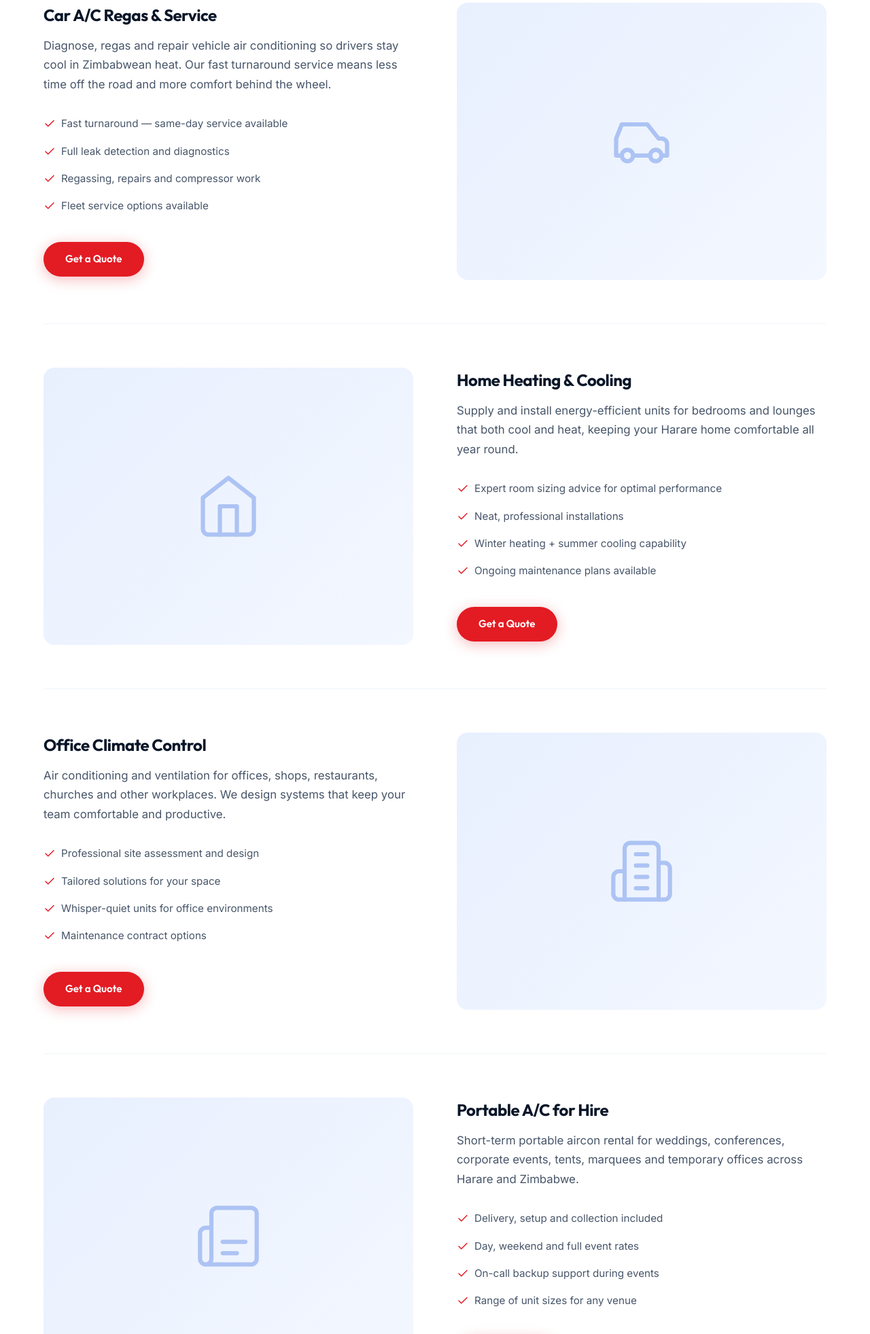
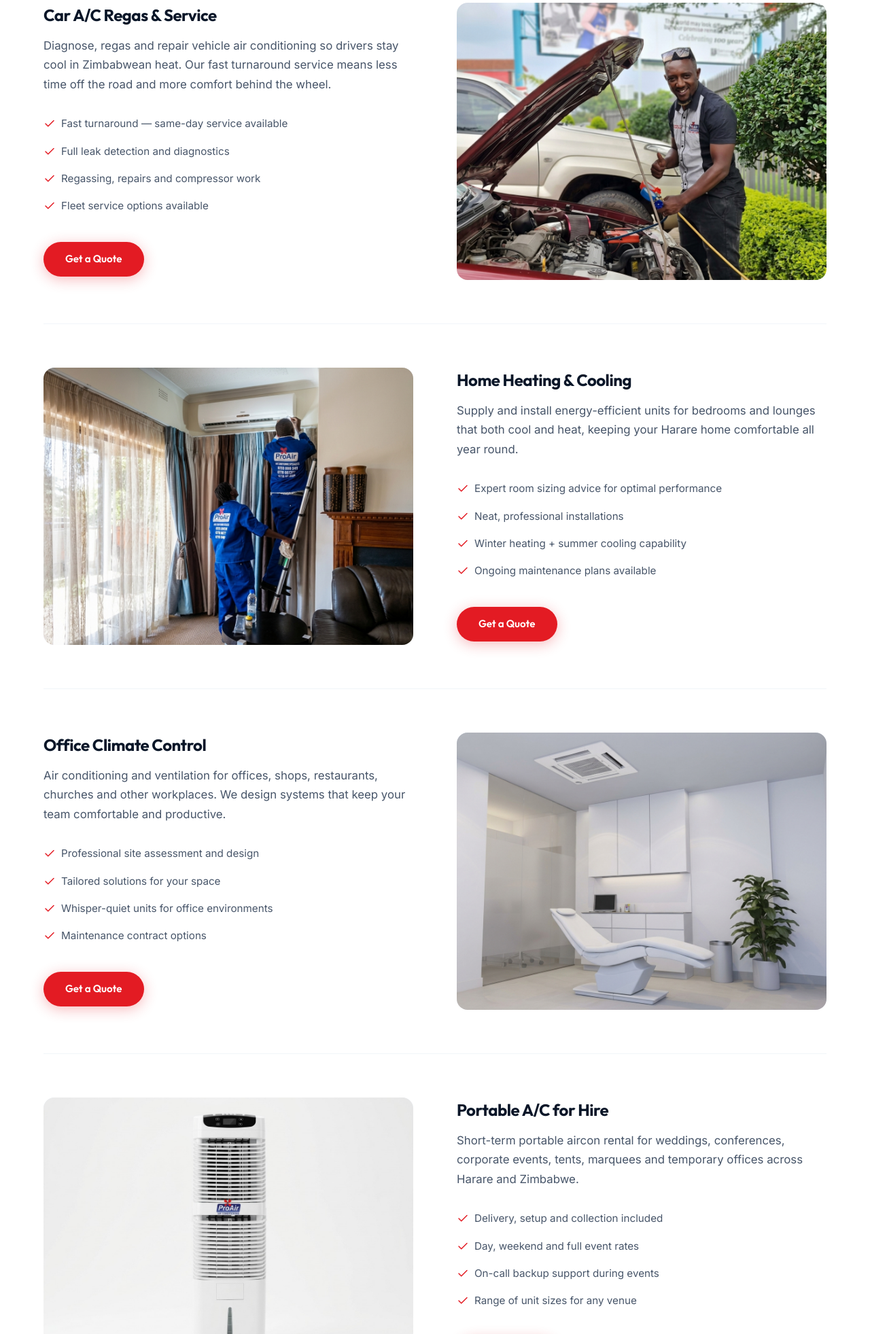
Before and after one commit to 98Devops/ProAir-Zimbabwe-, a website built with Vite: page services.html in a window 1280 px wide. Shown: the part 837-2800 px from the top of the page at 68% size. Built offline with nearby package versions, Linux system fonts and the light colour scheme.

Commit message:
feat: add real service photos replacing SVG placeholders

```diff
--- a/services.html
+++ b/services.html
@@ -156,13 +156,7 @@
                     <!-- Car A/C -->
                     <div class="service-detail reveal" id="car-ac">
                         <div class="service-detail-visual">
-                            <svg class="service-icon-large" xmlns="http://www.w3.org/2000/svg" viewBox="0 0 24 24"
-                                fill="none" stroke="currentColor" stroke-width="1.5" stroke-linecap="round"
-                                stroke-linejoin="round">
-                                <path d="M7 17m-2 0a2 2 0 1 0 4 0 2 2 0 1 0 -4 0" />
-                                <path d="M17 17m-2 0a2 2 0 1 0 4 0 2 2 0 1 0 -4 0" />
-                                <path d="M5 17H3v-6l2-5h9l4 5h1a2 2 0 0 1 2 2v4h-2m-4 0H9" />
-                            </svg>
+                            <img src="./assets/images/services/Car AC.jpg" alt="ProAir Zimbabwe car air conditioning regas and service" loading="lazy">
                         </div>
                         <div class="service-detail-content">
                             <h3>Car A/C Regas &amp; Service</h3>
@@ -210,12 +204,7 @@
                     <!-- Home Heating & Cooling -->
                     <div class="service-detail reveal" id="home-ac">
                         <div class="service-detail-visual">
-                            <svg class="service-icon-large" xmlns="http://www.w3.org/2000/svg" viewBox="0 0 24 24"
-                                fill="none" stroke="currentColor" stroke-width="1.5" stroke-linecap="round"
-                                stroke-linejoin="round">
-                                <path d="m3 9 9-7 9 7v11a2 2 0 0 1-2 2H5a2 2 0 0 1-2-2z" />
-                                <polyline points="9 22 9 12 15 12 15 22" />
-                            </svg>
+                            <img src="./assets/images/services/Home Heating & Cooling.jpg" alt="ProAir Zimbabwe home heating and cooling installation" loading="lazy">
                         </div>
                         <div class="service-detail-content">
                             <h3>Home Heating &amp; Cooling</h3>
@@ -262,17 +251,7 @@
                     <!-- Office Climate Control -->
                     <div class="service-detail reveal" id="office-ac">
                         <div class="service-detail-visual">
-                            <svg class="service-icon-large" xmlns="http://www.w3.org/2000/svg" viewBox="0 0 24 24"
-                                fill="none" stroke="currentColor" stroke-width="1.5" stroke-linecap="round"
-                                stroke-linejoin="round">
-                                <path d="M6 22V4a2 2 0 0 1 2-2h8a2 2 0 0 1 2 2v18Z" />
-                                <path d="M6 12H4a2 2 0 0 0-2 2v6a2 2 0 0 0 2 2h2" />
-                                <path d="M18 9h2a2 2 0 0 1 2 2v9a2 2 0 0 1-2 2h-2" />
-                                <path d="M10 6h4" />
-                                <path d="M10 10h4" />
-                                <path d="M10 14h4" />
-                                <path d="M10 18h4" />
-                            </svg>
+                            <img src="./assets/images/services/Office Climate Control.jpg" alt="ProAir Zimbabwe office and commercial climate control" loading="lazy">
                         </div>
                         <div class="service-detail-content">
                             <h3>Office Climate Control</h3>
@@ -319,14 +298,7 @@
                     <!-- Portable A/C for Hire -->
                     <div class="service-detail reveal" id="portable-ac">
                         <div class="service-detail-visual">
-                            <svg class="service-icon-large" xmlns="http://www.w3.org/2000/svg" viewBox="0 0 24 24"
-                                fill="none" stroke="currentColor" stroke-width="1.5" stroke-linecap="round"
-                                stroke-linejoin="round">
-                                <path
-                                    d="M4 22h16a2 2 0 0 0 2-2V4a2 2 0 0 0-2-2H8a2 2 0 0 0-2 2v16a2 2 0 0 1-2 2Zm0 0a2 2 0 0 1-2-2v-9c0-1.1.9-2 2-2h2" />
-                                <path d="M18 14h-8" />
-                                <path d="M15 18h-5" />
-                            </svg>
+                            <img src="./assets/images/services/Portable AC.jpg" alt="ProAir Zimbabwe portable air conditioning hire for events" loading="lazy">
                         </div>
                         <div class="service-detail-content">
                             <h3>Portable A/C for Hire</h3>
@@ -373,12 +345,7 @@
                     <!-- Gas Heaters for Hire -->
                     <div class="service-detail reveal" id="gas-heaters">
                         <div class="service-detail-visual">
-                            <svg class="service-icon-large" xmlns="http://www.w3.org/2000/svg" viewBox="0 0 24 24"
-                                fill="none" stroke="currentColor" stroke-width="1.5" stroke-linecap="round"
-                                stroke-linejoin="round">
-                                <path
-                                    d="M12 12c-2-2.67-4-4-6-4a4 4 0 1 0 0 8c2 0 4-1.33 6-4Zm0 0c2 2.67 4 4 6 4a4 4 0 0 0 0-8c-2 0-4 1.33-6 4Z" />
-                            </svg>
+                            <img src="./assets/images/services/Gas Heater Hire.jpg" alt="ProAir Zimbabwe gas heater hire for events and restaurants" loading="lazy">
                         </div>
                         <div class="service-detail-content">
                             <h3>Gas Heaters for Hire</h3>
@@ -440,16 +407,7 @@
                     <!-- Whirlybird Installation -->
                     <div class="service-detail reveal" id="whirlybird">
                         <div class="service-detail-visual">
-                            <svg class="service-icon-large" xmlns="http://www.w3.org/2000/svg" viewBox="0 0 200 200"
-                                fill="currentColor" style="animation: spinSlow 10s linear infinite; opacity: 0.25;">
-                                <g transform="translate(100,100)">
-                                    <ellipse cx="0" cy="-45" rx="22" ry="45" transform="rotate(0)" />
-                                    <ellipse cx="0" cy="-45" rx="22" ry="45" transform="rotate(90)" />
-                                    <ellipse cx="0" cy="-45" rx="22" ry="45" transform="rotate(180)" />
-                                    <ellipse cx="0" cy="-45" rx="22" ry="45" transform="rotate(270)" />
-                                    <circle cx="0" cy="0" r="12" />
-                                </g>
-                            </svg>
+                            <img src="./assets/images/services/Whirlybird.jpg" alt="ProAir Zimbabwe whirlybird roof ventilator installation" loading="lazy">
                         </div>
                         <div class="service-detail-content">
                             <h3>Whirlybird Installation</h3>
@@ -497,12 +455,7 @@
                     <!-- Extractor Fan Installation -->
                     <div class="service-detail reveal" id="extractor">
                         <div class="service-detail-visual">
-                            <svg class="service-icon-large" xmlns="http://www.w3.org/2000/svg" viewBox="0 0 24 24"
-                                fill="none" stroke="currentColor" stroke-width="1.5" stroke-linecap="round"
-                                stroke-linejoin="round">
-                                <path d="M12 2v10" />
-                                <path d="M18.4 6.6a9 9 0 1 1-12.77.04" />
-                            </svg>
+                            <img src="./assets/images/services/Extractor Fan.jpg" alt="ProAir Zimbabwe extractor fan installation for kitchens and bathrooms" loading="lazy">
                         </div>
                         <div class="service-detail-content">
                             <h3>Extractor Fan Installation</h3>
```
Also changed, not shown: assets/images/services/Car AC.jpg (added), assets/images/services/Extractor Fan.jpg (added), assets/images/services/Gas Heater Hire.jpg (added), assets/images/services/Home Heating & Cooling.jpg (added), assets/images/services/Office Climate Control.jpg (added), assets/images/services/Portable AC.jpg (added), assets/images/services/Whirlybird.jpg (added), dist/assets/contact-C9oAgmRT.js (deleted), dist/contact.html, dist/index.html.
